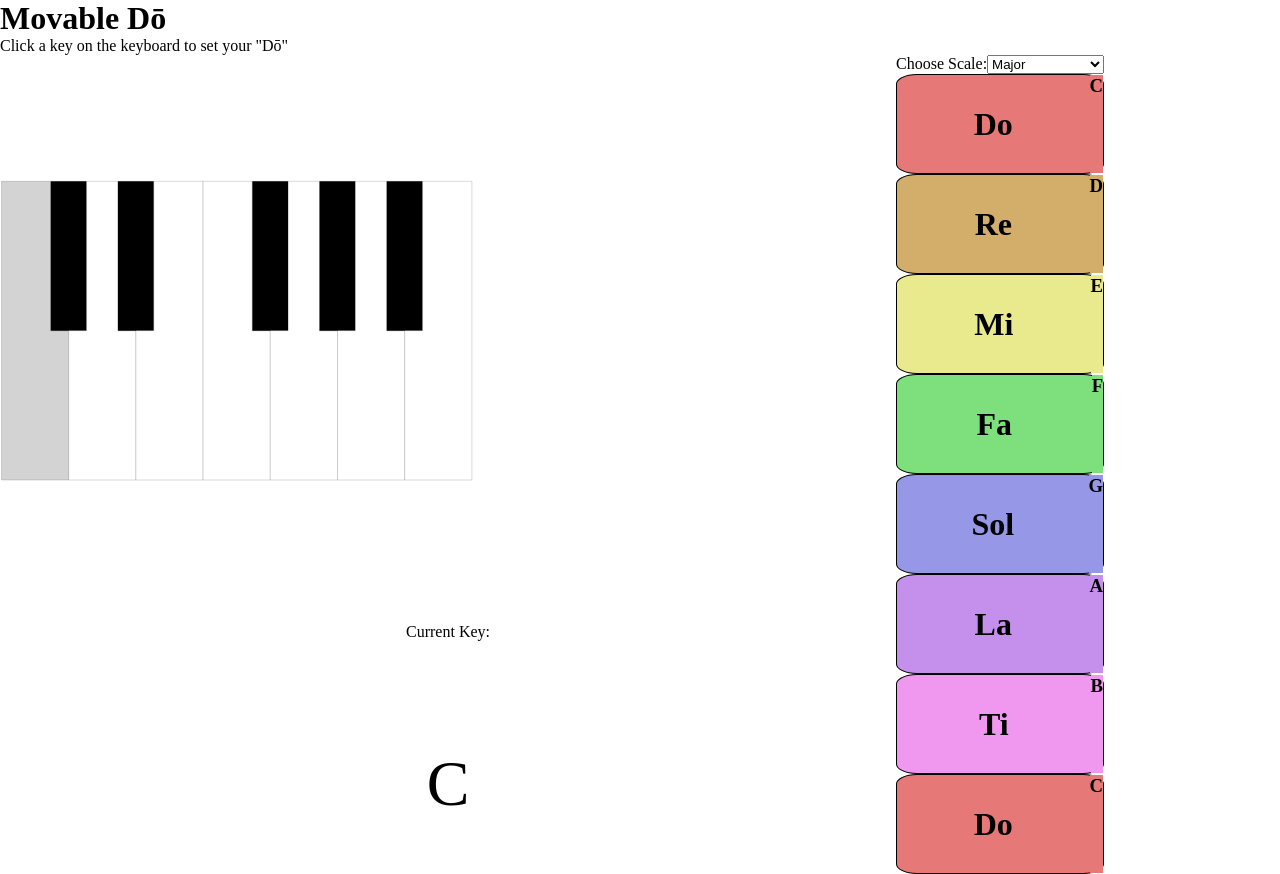
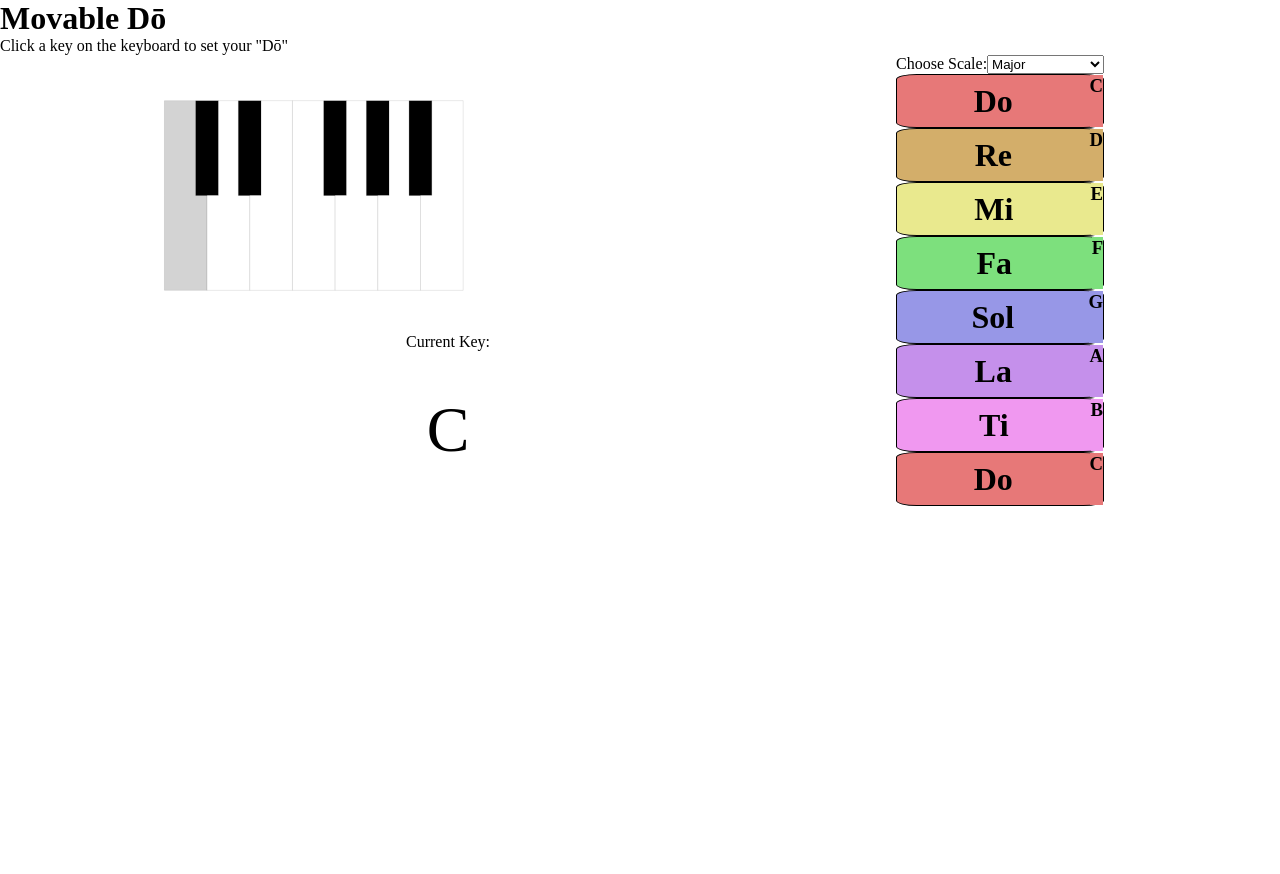
Before and after one commit to natedaniels42/movable-do, a React (Create React App) app: page / in a window 1280 px wide. After the commit the page ends 800 px from the top, so only its background shows below. Built offline with nearby package versions, Linux system fonts and the light colour scheme; a web font is replaced by a local one.

Commit message:
More CSS

```diff
--- a/src/App.css
+++ b/src/App.css
@@ -49,11 +49,12 @@ html {
 #solfege-box {
   display: flex;
   flex-direction: column;
+  height: 100%;
 }
 
 .syllable {
   display: flex;
-  height: 100px;
+  height: 12.5%;
   border: 1px solid black;
   border-radius: 10%;
   cursor: pointer;
```
